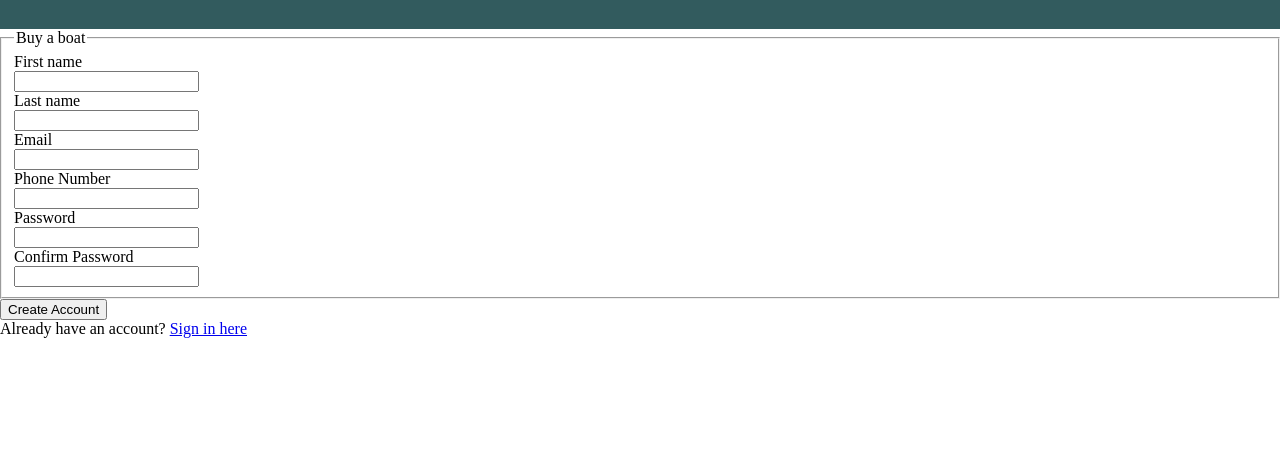
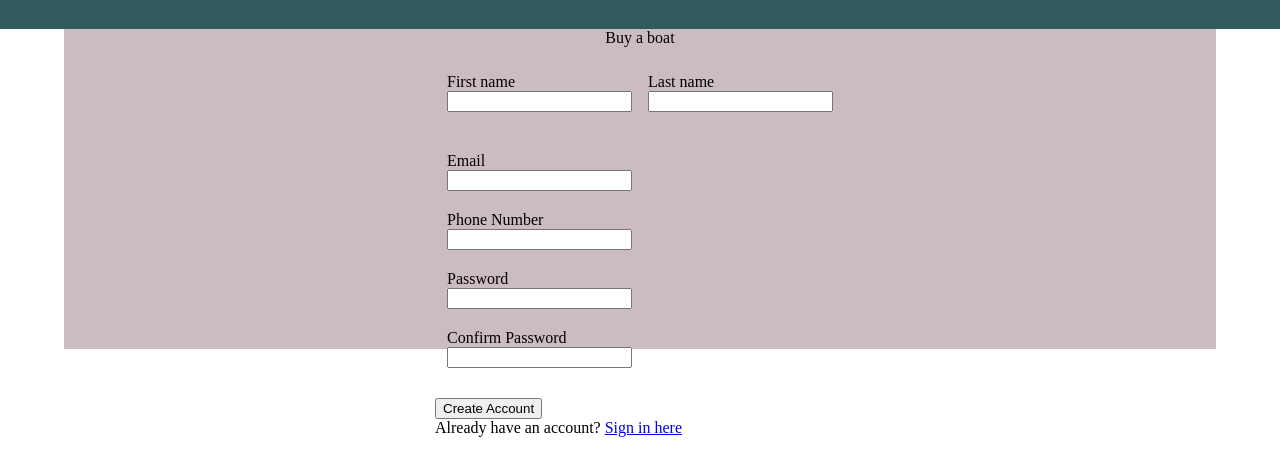
Before and after one commit to JS-Law/Sign-Up-Form, a plain HTML site: page index.html in a window 1280 px wide. Shown: the part 355-830 px from the top of the page. Drawn offline with Linux system fonts and the light colour scheme.

Commit message:
Add styling to signup form

```diff
--- a/index.html
+++ b/index.html
@@ -31,14 +31,14 @@
                             <div id="formIcon"></div>
                             <input autocapitalize="firstname" type="text" name="firstname" id="firstname">
                         </div>
-                    </div>
-
-                    <div class="inputContainer">
                         <div class="input">
                             <label for="lastname">Last name</label>
                             <div id="formIcon"></div>
                             <input autocomplete="lastname" type="text" name="lastname" id="lastname">
                         </div>
+                    </div>
+
+                    <div class="inputContainer">
                     </div>
 
                     <div class="inputContainer">
--- a/input/styles.scss
+++ b/input/styles.scss
@@ -77,14 +77,22 @@ body{
 }
 
 #signUpContainer{
-
+    display: flex;
+    flex-direction: column;
+    align-items: center;
+    background-color: $rose-quartz-st;
+    width: 90vw;
+    height: 40vh;
+    margin-inline: auto;
     fieldset{
-
+        border: none;
         legend{
-
+            text-align: center;
         }
         .inputContainer{
-
+            display: flex;
+            gap: 1rem;
+            margin-block: 1.25rem;
             .input{
 
 
```
Also changed, not shown: output/styles.css, 1 other file.
